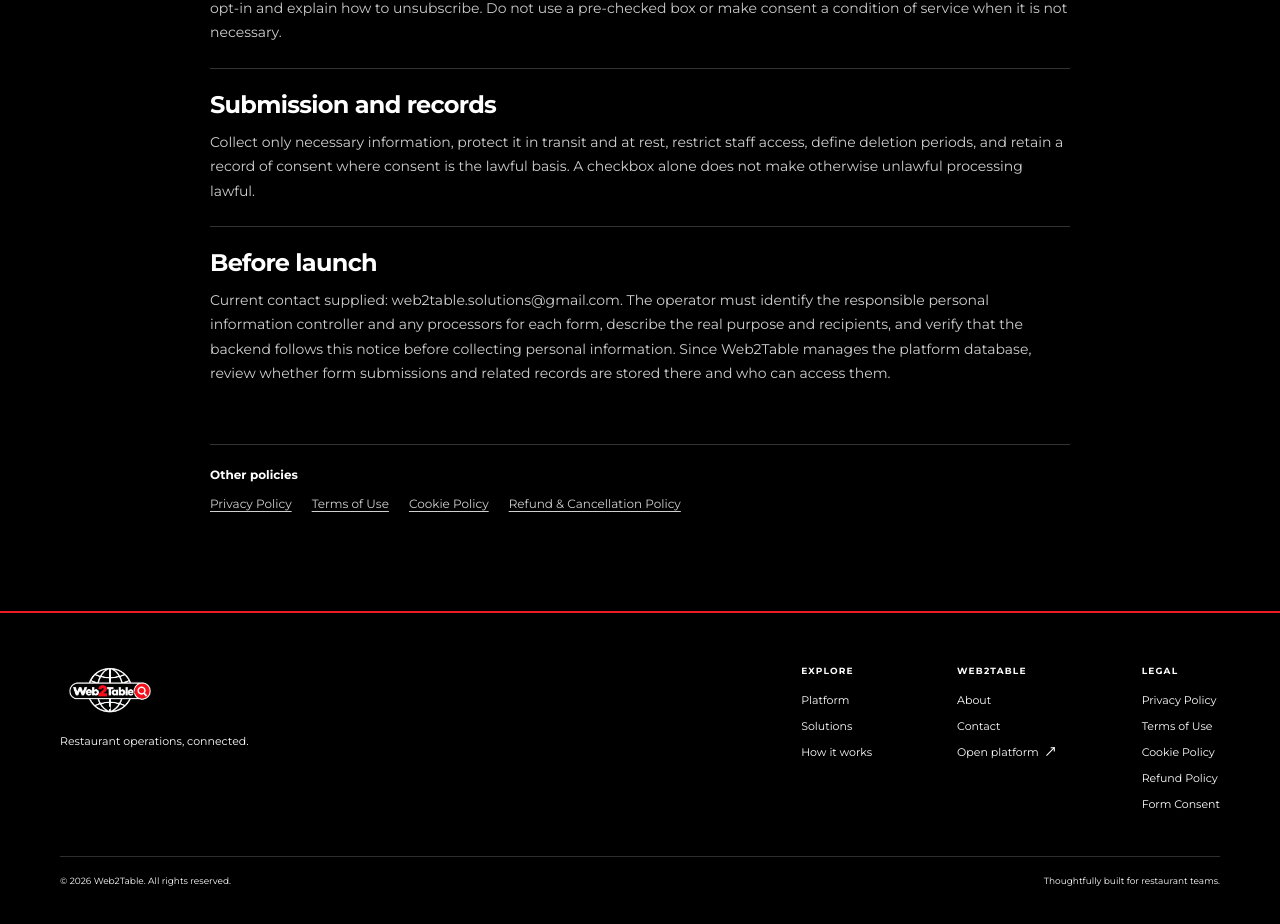
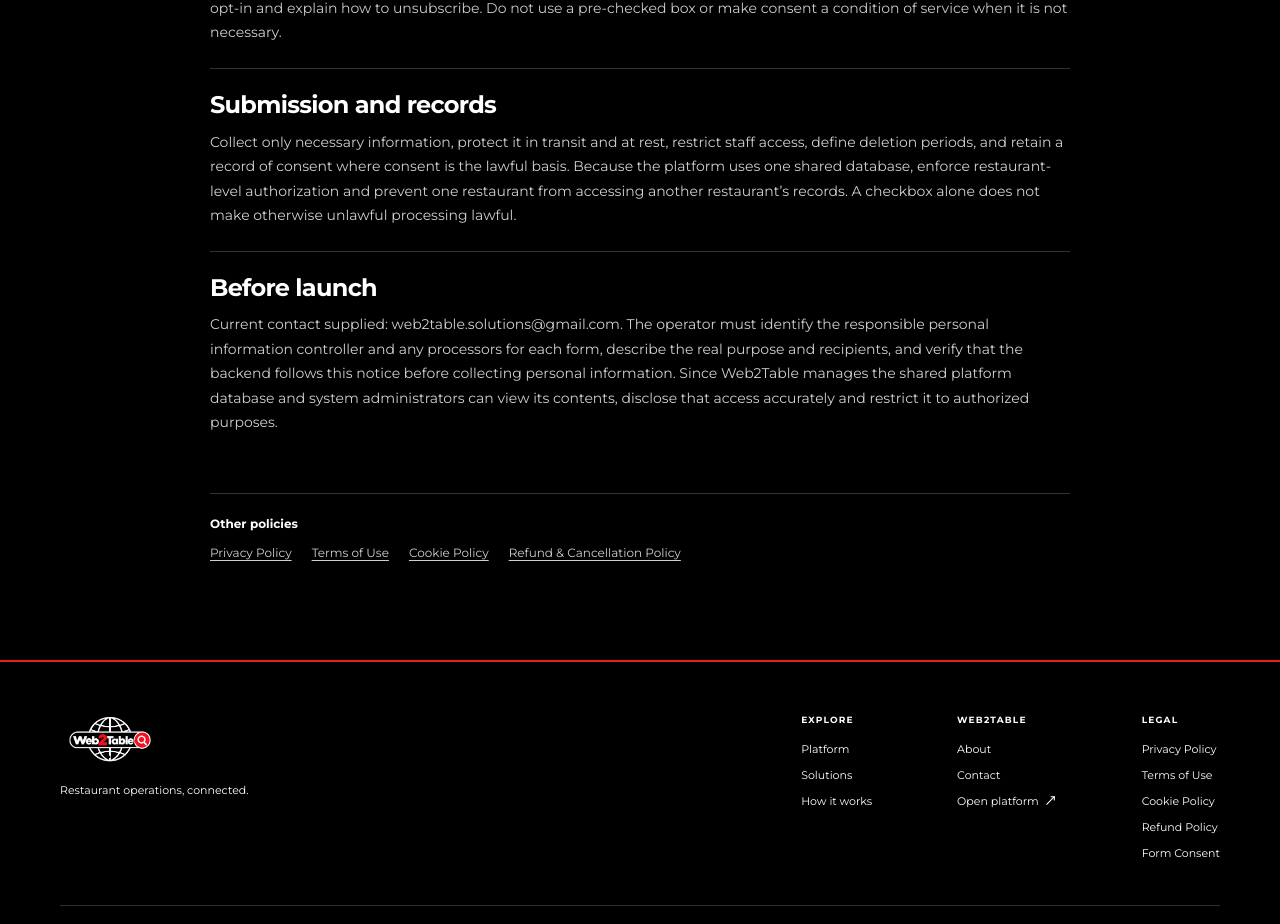
Before and after one commit to Jrnotjunior/web2table.io, a React (Vite) app: page /consent in a window 1280 px wide. Shown: the part 836-1760 px from the top of the page. Built offline with nearby package versions, Linux system fonts and the light colour scheme.

Commit message:
Document shared database access and subscription data retention

```diff
--- a/src/pages/LegalPage.tsx
+++ b/src/pages/LegalPage.tsx
@@ -6,10 +6,10 @@ type Policy = { title: string; updated: string; intro: string; sections: { headi
 const policies: Record<string, Policy> = {
   privacy: { title: 'Privacy Policy', updated: 'October 11, 2026', intro: 'This draft explains how Web2Table may handle information when you visit this marketing website. It must be reviewed and completed by the business owner before being treated as the final legal notice.', sections: [
     { heading: 'Who is responsible?', body: 'Web2Table has provided this business address: Unit V5, Red Gate, White Apartment, J. Martin Street, Pasolo, Valenzuela City, Philippines. Privacy requests can be sent to web2table.solutions@gmail.com. The operator should confirm whether “Web2Table” is the exact registered legal name and add any required registration details before publication.' },
-    { heading: 'Information and purposes', body: 'Web2Table provides SaaS software to restaurants. Web2Table manages the database used by its restaurant SaaS platform. This means Web2Table is responsible for operating and securing that database infrastructure and may store or process restaurant customer records, orders, staff/account details, and related information as part of providing the service. The precise data collected, who can access it, whether data is logically separated per restaurant, and the role of Web2Table and each restaurant under applicable privacy law must be verified against the deployed architecture, access permissions, backups, logs, integrations, hosting configuration, and customer contracts before publication. Do not claim that restaurant data is stored only on infrastructure controlled by each restaurant or that Web2Table cannot access it unless technically verified.' },
-    { heading: 'Legal basis, sharing, and retention', body: 'Document the applicable lawful basis for each processing activity, the service providers that receive data, any international transfers, and a retention/deletion schedule. Because Web2Table manages the database, its contracts and privacy notices must explain the respective responsibilities of Web2Table and each restaurant, including who determines the purposes of processing, who operates as a personal information controller or processor where applicable, permitted access and use, security, requests from data subjects, retention/deletion, subprocessors, and incident handling. Do not sell personal data or disclose it for unrelated purposes.' },
+    { heading: 'Information and purposes', body: 'Web2Table provides SaaS software to restaurants. Web2Table operates one shared database system for multiple restaurants. Records for different restaurants are held in that shared system, and Web2Table system administrators can view the information stored there. The platform therefore must enforce and test restaurant-level access controls so that each restaurant can access only its own records, while system-administrator access is restricted to authorized purposes and personnel. Web2Table must accurately document the categories of personal data held, the purposes and lawful bases for processing, the respective responsibilities of Web2Table and each restaurant under applicable privacy law, hosting and other service providers, retention/deletion practices, and security controls. Supabase provides regular backups according to the operator’s description; verify the actual backup configuration, retention period, restore process, and deletion implications before publication. Do not imply that backups are permanent, guaranteed, or immediately erased when a restaurant’s records are deleted.' },
+    { heading: 'Legal basis, sharing, and retention', body: 'Document the applicable lawful basis for each processing activity, the service providers that receive data, any international transfers, and a retention/deletion schedule. Because Web2Table manages a shared database and system administrators can view its contents, its contracts and privacy notices must explain the respective responsibilities of Web2Table and each restaurant, including who determines the purposes of processing, who operates as a personal information controller or processor where applicable, permitted access and use, restaurant-level access separation, security, requests from data subjects, retention/deletion, subprocessors, backups, and incident handling. Do not sell personal data or disclose it for unrelated purposes.' },
     { heading: 'Your choices and rights', body: 'Subject to applicable law, you may request access to or correction of personal data, object to or seek erasure/restriction of processing, withdraw consent where consent is the basis, and raise a concern with the National Privacy Commission. Requests may be sent to web2table.solutions@gmail.com. The operator should monitor this inbox and respond within applicable legal timeframes.' },
-    { heading: 'Security and incidents', body: 'Use appropriate access controls, updates, backups, and incident response procedures. No website can promise absolute security. The operator must assess and handle any personal data breach in accordance with applicable law.' },
+    { heading: 'Security and incidents', body: 'Use appropriate access controls, updates, backups, and incident response procedures. The platform uses a shared database, so restaurant-level authorization must be tested to prevent cross-restaurant data exposure, and administrator access must be limited and auditable. Supabase is reported to provide regular backups; verify configuration, retention, and recovery testing. No website can promise absolute security. The operator must assess and handle any personal data breach in accordance with applicable law.' },
     { heading: 'Changes and contact', body: 'Update this notice when data practices change and display the effective date. Business contact currently supplied: Web2Table, Unit V5, Red Gate, White Apartment, J. Martin Street, Pasolo, Valenzuela City, Philippines; web2table.solutions@gmail.com. Confirm the exact registered legal name and actual data flows before launch.' },
   ] },
   terms: { title: 'Terms of Use', updated: 'October 11, 2026', intro: 'These draft terms concern use of the Web2Table marketing website. They are not a signed service agreement and must be reviewed against the actual business, platform, and applicable law.', sections: [
@@ -29,14 +29,14 @@ const policies: Record<string, Policy> = {
   refunds: { title: 'Refund & Cancellation Policy', updated: 'October 11, 2026', intro: 'Web2Table’s operator must confirm the actual commercial model before this policy can be finalized. This draft does not promise refunds or deny rights provided by applicable law.', sections: [
     { heading: 'What is being purchased?', body: 'Web2Table is a SaaS business that charges a one-time setup fee and recurring monthly subscriptions. The currently described payment methods are GCash, bank transfer, or cash. Before publishing, explain the exact setup deliverables, subscription price, billing date, taxes, renewal terms, when access begins, how payments are confirmed and receipted, and the verified person or entity receiving payment. Do not imply that automated online billing or automatic renewal exists unless implemented.' },
     { heading: 'Cancellation requests', body: 'Provide a working contact channel and explain how and when customers can cancel, when cancellation takes effect, and whether renewal is automatic. Do not imply that deleting an account automatically cancels a paid subscription unless that is how billing actually works.' },
-    { heading: 'Refund eligibility and process', body: 'Set a clear, fair policy covering duplicate or erroneous charges, setup work already performed, service non-delivery, outages, cancellations, and applicable statutory remedies. State how to request a refund, what information is needed, response time, and expected processing time. Because payments may be made by GCash, bank transfer, or cash, explain how approved refunds are returned and how payment is verified. Do not invent a no-refund rule or promise a timeframe that has not been decided. Any policy remains subject to mandatory consumer protections.' },
+    { heading: 'Refund eligibility and process', body: 'Set a clear, fair policy covering duplicate or erroneous charges, setup work already performed, service non-delivery, outages, cancellations, and applicable statutory remedies. State how to request a refund, what information is needed, response time, and expected processing time. Because payments may be made by GCash, bank transfer, or cash, explain how approved refunds are returned and how payment is verified. Do not invent a no-refund rule or promise a timeframe that has not been decided. Any policy remains subject to mandatory consumer protections. Separately, define what happens to restaurant data when a subscription ends; data deletion is not the same as subscription cancellation or a refund.' },
     { heading: 'Complaints and contact', body: 'Current contact details supplied: Web2Table, Unit V5, Red Gate, White Apartment, J. Martin Street, Pasolo, Valenzuela City, Philippines; web2table.solutions@gmail.com. The operator still needs to set a real refund review process and response timeframe; do not promise one until it can be met.' },
   ] },
   consent: { title: 'Form Consent Notice', updated: 'October 11, 2026', intro: 'Use this notice next to any form that actually collects personal information. There is no form consent to obtain until a real form and its data flow have been implemented.', sections: [
     { heading: 'What the form should disclose', body: 'Before submission, identify the responsible business, which fields are required or optional, the specific purpose of collection, how the information will be used, recipients/service providers, retention period or criteria, and a privacy contact. Link to the Privacy Policy.' },
     { heading: 'Separate choices', body: 'Do not bundle marketing consent with a service inquiry. If marketing messages are optional, use a separate unchecked opt-in and explain how to unsubscribe. Do not use a pre-checked box or make consent a condition of service when it is not necessary.' },
-    { heading: 'Submission and records', body: 'Collect only necessary information, protect it in transit and at rest, restrict staff access, define deletion periods, and retain a record of consent where consent is the lawful basis. A checkbox alone does not make otherwise unlawful processing lawful.' },
-    { heading: 'Before launch', body: 'Current contact supplied: web2table.solutions@gmail.com. The operator must identify the responsible personal information controller and any processors for each form, describe the real purpose and recipients, and verify that the backend follows this notice before collecting personal information. Since Web2Table manages the platform database, review whether form submissions and related records are stored there and who can access them.' },
+    { heading: 'Submission and records', body: 'Collect only necessary information, protect it in transit and at rest, restrict staff access, define deletion periods, and retain a record of consent where consent is the lawful basis. Because the platform uses one shared database, enforce restaurant-level authorization and prevent one restaurant from accessing another restaurant’s records. A checkbox alone does not make otherwise unlawful processing lawful.' },
+    { heading: 'Before launch', body: 'Current contact supplied: web2table.solutions@gmail.com. The operator must identify the responsible personal information controller and any processors for each form, describe the real purpose and recipients, and verify that the backend follows this notice before collecting personal information. Since Web2Table manages the shared platform database and system administrators can view its contents, disclose that access accurately and restrict it to authorized purposes.' },
   ] },
 }
 
```
